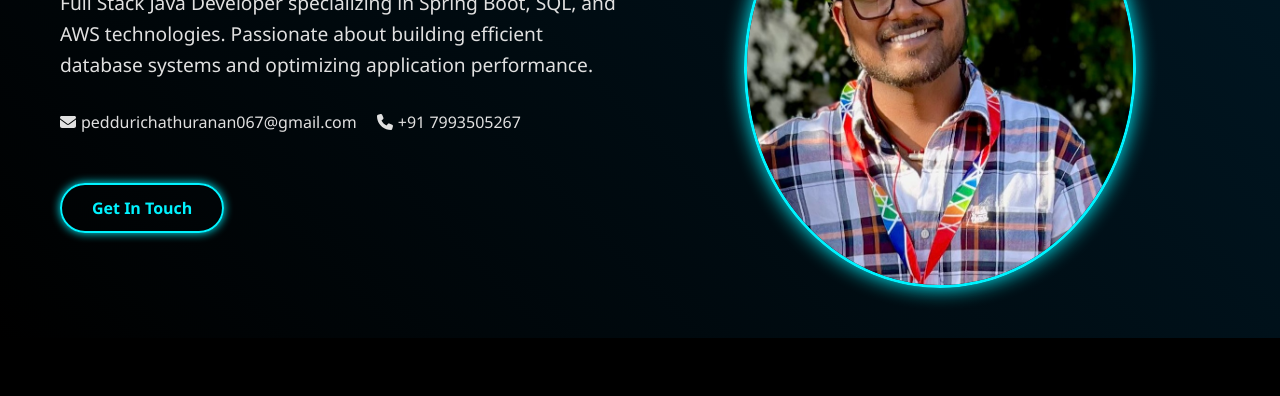
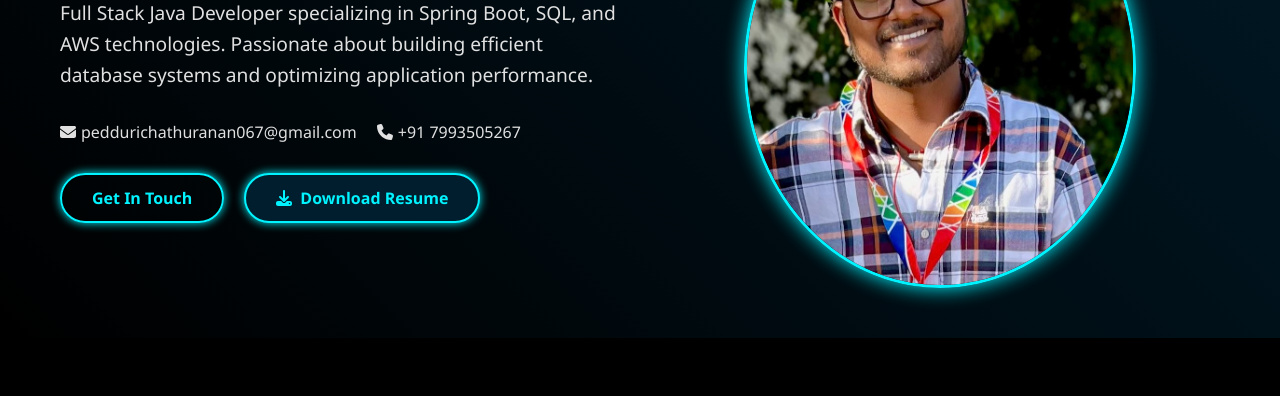
Before and after one commit to chathurananpedduri/MyPortfolio, a plain HTML site: page index.html in a window 1280 px wide. Shown: the part 277-673 px from the top of the page. Drawn offline with nearby package versions, Linux system fonts and the light colour scheme; no server answers.

Commit message:
Attached my resume for your reference, available for download.

```diff
--- a/index.html
+++ b/index.html
@@ -164,6 +164,12 @@
         color: var(--neon-blue);
       }
 
+      .cta-buttons {
+        display: flex;
+        gap: 20px;
+        margin-top: 20px;
+      }
+
       .cta-button {
         display: inline-block;
         padding: 12px 30px;
@@ -175,13 +181,27 @@
         text-decoration: none;
         transition: all 0.3s ease;
         box-shadow: 0 0 10px var(--neon-blue);
-        margin-top: 20px;
       }
 
       .cta-button:hover {
         background-color: var(--neon-blue);
         color: var(--black);
         box-shadow: 0 0 20px var(--neon-blue);
+        transform: translateY(-5px);
+      }
+
+      .download-btn {
+        background-color: var(--dark-blue);
+        border: 2px solid var(--neon-blue);
+        color: var(--neon-blue);
+        display: inline-flex;
+        align-items: center;
+        gap: 8px;
+      }
+
+      .download-btn:hover {
+        background-color: var(--neon-blue);
+        color: var(--black);
         transform: translateY(-5px);
       }
 
@@ -721,6 +741,11 @@
           border: none;
           cursor: pointer;
         }
+
+        .cta-buttons {
+          flex-direction: column;
+          align-items: center;
+        }
       }
 
       /* Add this if you want a mobile navigation toggle button */
@@ -878,7 +903,12 @@
                 <i class="fas fa-phone"></i> +91 7993505267
               </a>
             </div>
-            <a href="#contact" class="cta-button">Get In Touch</a>
+            <div class="cta-buttons">
+              <a href="#contact" class="cta-button">Get In Touch</a>
+              <a href="assets/resume.pdf" download class="cta-button download-btn">
+                <i class="fas fa-download"></i> Download Resume
+              </a>
+            </div>
           </div>
           <!-- Added profile photo -->
           <div class="hero-image fade-in-up delay-1">
```
Also changed, not shown: email.js (line endings or trailing spaces), 2 other files.
